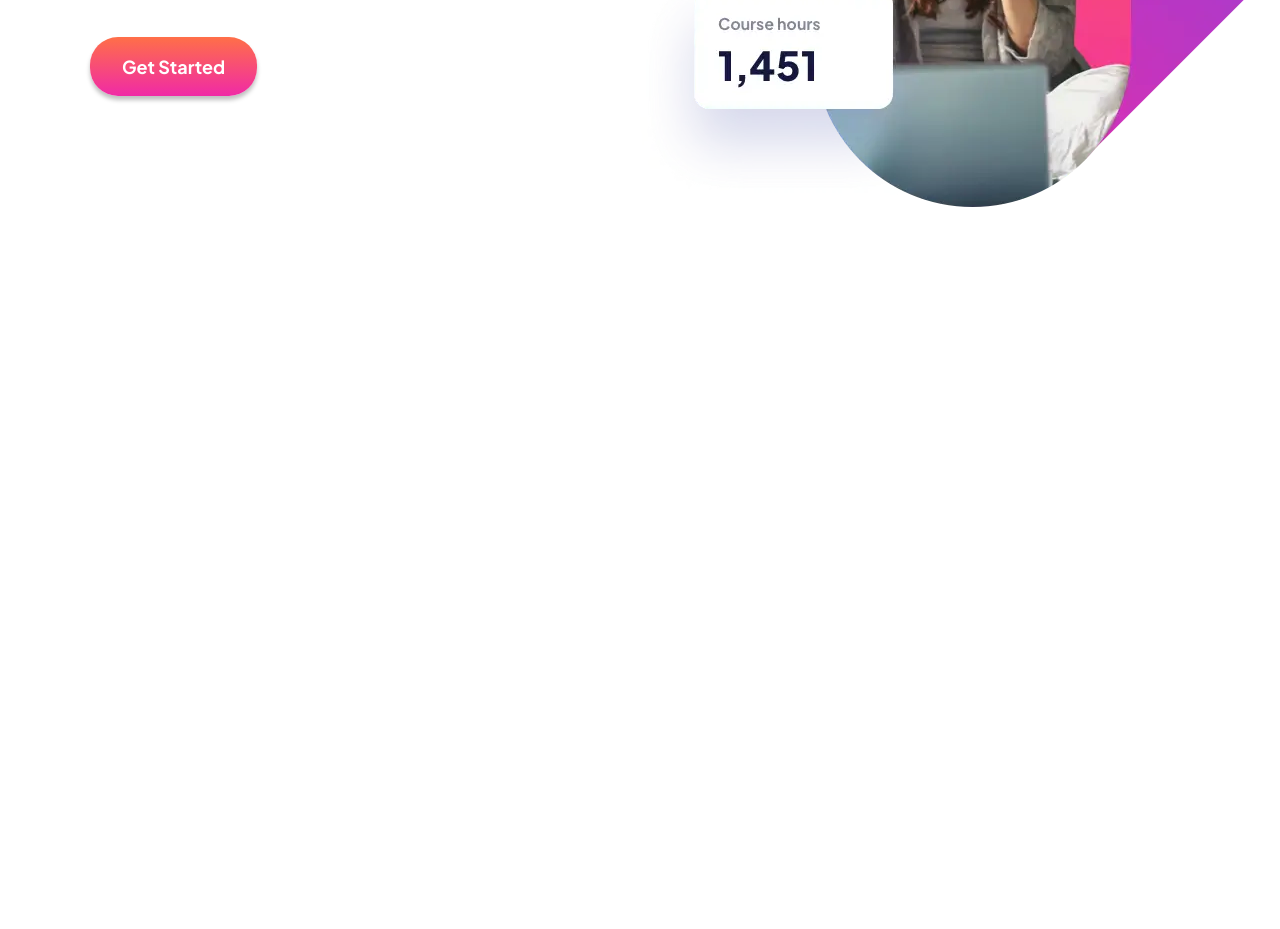
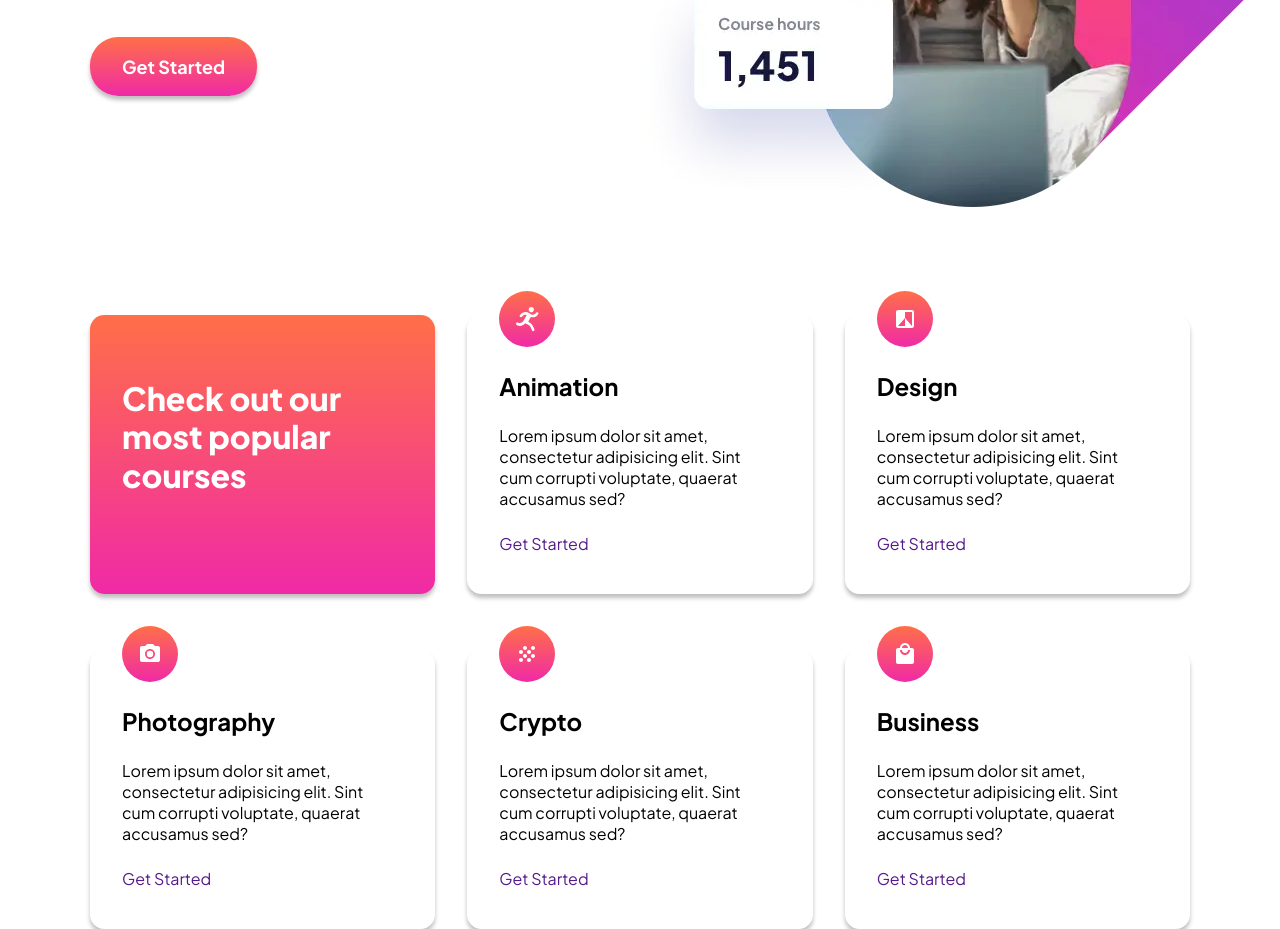
Before and after one commit to JoeWebDevelopment/skilled-elearning-landing-page, a plain HTML site: page index.html in a window 1280 px wide. Shown: the part 502-1431 px from the top of the page. Before the commit the page ends 800 px from the top, so only its background shows below. Drawn offline with Linux system fonts and the light colour scheme.

Commit message:
added grid base responsitivty

```diff
--- a/index.html
+++ b/index.html
@@ -65,6 +65,75 @@
    </div>
    </div>
   </section>
+  <section class="courses">
+    <div class="container">
+    <div class="courses-grid">
+      <div class="gradient-card card">
+        <p>Check out our most popular courses</p>
+      </div>
+      <div class="grid-card card ">
+        <div class="card-contents">
+          <img src="assets/icon-animation.svg" alt="" class="card-img">
+          <div class="card-text-content">
+            <h2 class="card-heading">Animation</h2>
+            <p>Lorem ipsum dolor sit amet, consectetur adipisicing elit. Sint cum corrupti voluptate, quaerat accusamus sed?</p>
+            <a href="" class="card-link">
+              Get Started
+            </a>
+          </div>
+        </div>
+      </div>
+      <div class="grid-card card">
+        <div class="card-contents">
+          <img src="assets/icon-design.svg" alt="" class="card-img">
+          <div class="card-text-content">
+            <h2 class="card-heading">Design</h2>
+            <p>Lorem ipsum dolor sit amet, consectetur adipisicing elit. Sint cum corrupti voluptate, quaerat accusamus sed?</p>
+            <a href="" class="card-link">
+              Get Started
+            </a>
+          </div>
+        </div>
+      </div>
+      <div class="grid-card card">
+        <div class="card-contents">
+          <img src="assets/icon-photography.svg" alt="" class="card-img">
+          <div class="card-text-content">
+            <h2 class="card-heading">Photography</h2>
+            <p>Lorem ipsum dolor sit amet, consectetur adipisicing elit. Sint cum corrupti voluptate, quaerat accusamus sed?</p>
+            <a href="" class="card-link">
+              Get Started
+            </a>
+          </div>
+        </div>
+      </div>
+      <div class="grid-card card">
+        <div class="card-contents">
+          <img src="assets/icon-crypto.svg" alt="" class="card-img">
+          <div class="card-text-content">
+            <h2 class="card-heading">Crypto</h2>
+            <p>Lorem ipsum dolor sit amet, consectetur adipisicing elit. Sint cum corrupti voluptate, quaerat accusamus sed?</p>
+            <a href="" class="card-link">
+              Get Started
+            </a>
+          </div>
+        </div>
+      </div>
+      <div class="grid-card card">
+        <div class="card-contents">
+          <img src="assets/icon-business.svg" alt="" class="card-img">
+          <div class="card-text-content">
+            <h2 class="card-heading">Business</h2>
+            <p>Lorem ipsum dolor sit amet, consectetur adipisicing elit. Sint cum corrupti voluptate, quaerat accusamus sed?</p>
+            <a href="" class="card-link">
+              Get Started
+            </a>
+          </div>
+        </div>
+      </div>
+    </div>
+    </div>
+  </section>
 </main>
 </div>
 
--- a/style.css
+++ b/style.css
@@ -174,6 +174,52 @@ color: white;
 }
 
 
+
+/*
+
+Grid Section
+
+
+*/
+
+
+.courses{
+  margin-top: 2.5rem;
+}
+
+.card{
+  box-shadow: 0px 4px 4px 0px rgba(0, 0, 0, 0.25);
+  padding: 64px 40px 40px 32px;
+  border-radius: .9rem;
+
+}
+
+.gradient-card{
+  background: linear-gradient(180deg, #FF6F48 0%, #F02AA6 100%);
+  color: white;
+  font-size: 2rem;
+  font-weight: 800;
+  line-height: 120%;
+}
+
+
+.card-contents, .card-text-content{
+  display: flex;
+  flex-direction: column;
+  align-items: flex-start;
+  gap: 1.5rem;
+}
+
+.card-contents{
+  margin-top: -5.5rem;
+}
+
+.courses-grid{
+  display: grid;
+  grid-template-columns: repeat(3, 1fr);
+  gap: 2rem;
+  row-gap: 3.5rem;
+}
 /*
 
 
```
